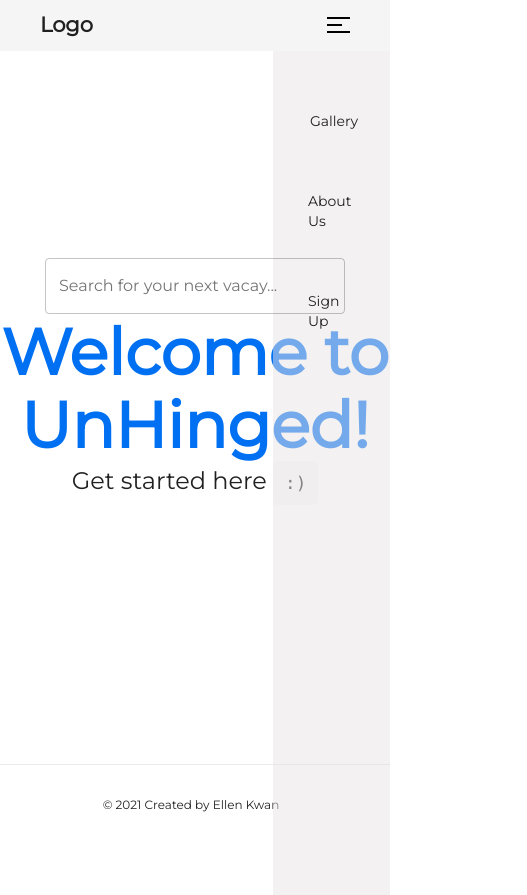
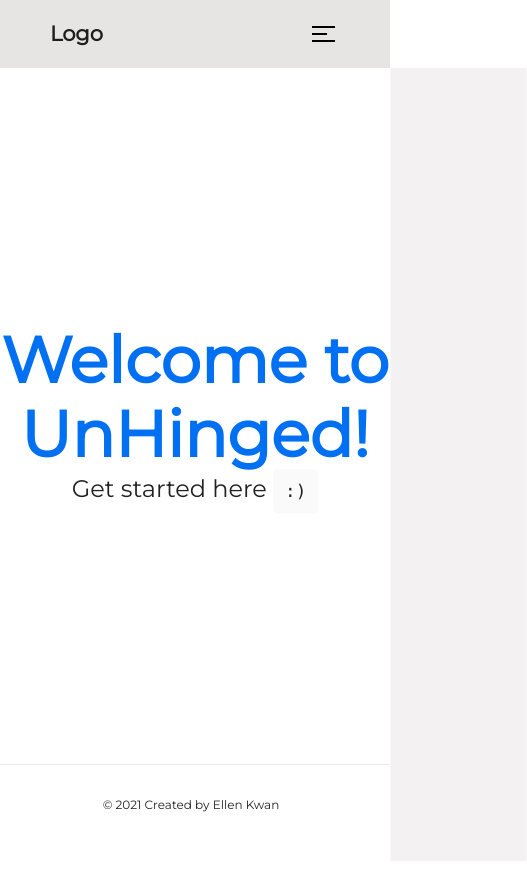
Before and after one commit to ellie1226/lyrixify, a Next.js app: page / in a window 390 px wide. Shown: the whole page, 527 px wide, since content can reach past the window. After the commit the page ends 861 px from the top, so only its background shows below. Built offline with nearby package versions, Linux system fonts and the light colour scheme.

Commit message:
feat: added sass css functionality

```diff
--- a/pages/NavBar.jsx
+++ b/pages/NavBar.jsx
@@ -1,6 +1,31 @@
-import React from "react";
+import React, { useState, useEffect, useRef } from "react";
 
 export default function NavBar() {
+  const [isActive, setActive] = useState(false);
+  const node = useRef();
+
+  // navBar links and paths
+  const menuList = ["Gallery", "About Us", "Sign Up"];
+
+  // className options based on responsive web design
+  const menuOptions = isActive ? "nav-active nav-links" : "nav-links";
+  const burgerOptions = isActive ? "hamburger toggle" : "hamburger";
+
+  useEffect(() => {
+    // add when mounted
+    document.addEventListener("mousedown", handleClick);
+    // return function to be called when unmounted
+    return () => {
+      document.removeEventListener("mousedown", handleClick);
+    };
+  }, []);
+
+  const handleClick = (e) => {
+    if (!node.current.contains(e.target)) {
+      setActive(false);
+    }
+  };
+
   return (
     <div className="nav-container">
       <header>
@@ -8,17 +33,26 @@ export default function NavBar() {
           <h2>Logo</h2>
         </div>
         <nav className="nav-menu">
-          <ul className="nav-links">
-            <li><a href="#">Gallery</a></li>
-            <li><a href="#">About Us</a></li>
-            <li><a href="#">Sign Up</a></li>
+          <ul className={menuOptions}>
+            {menuList.length &&
+              menuList.map((link, i) => {
+                return (
+                  <li key={i}>
+                    <a href="#">{link}</a>
+                  </li>
+                );
+              })}
           </ul>
+          <div
+            className={burgerOptions}
+            onClick={() => setActive(!isActive)}
+            ref={node}
+          >
+            <div className="line1"></div>
+            <div className="line2"></div>
+            <div className="line3"></div>
+          </div>
         </nav>
-        <div className="hamburger">
-          <div className="line1"></div>
-          <div className="line2"></div>
-          <div className="line3"></div>
-        </div>
       </header>
     </div>
   );
--- a/pages/SearchBar.jsx
+++ b/pages/SearchBar.jsx
@@ -4,16 +4,15 @@ import TextField from "@material-ui/core/TextField";
 import Autocomplete from "@material-ui/lab/Autocomplete";
 
 export default function SearchBar() {
+
   return (
-    <div className="search-bar" style={{ width: 300 }}>
+    <div  className="search-bar" style={{ width: 300 }}>
       <Autocomplete
-        id="free-solo"
-        freeSolo
         options={top100Films.map((option) => option.title)}
         renderInput={(params) => (
           <TextField
           {...params}
-          label="Search for your next vacay..."
+          label="Search for a song..."
           margin="normal"
           variant="outlined"
           />
--- a/pages/_app.js
+++ b/pages/_app.js
@@ -2,7 +2,7 @@ import React from "react"
 import { ThemeProvider } from '@material-ui/core/styles';
 import CssBaseline from '@material-ui/core/CssBaseline';
 import theme from '../src/theme';
-import '../styles/globals.css'
+import '../styles/globals.scss'
 
 function MyApp({ Component, pageProps }) {
 
--- a/pages/index.jsx
+++ b/pages/index.jsx
@@ -1,9 +1,9 @@
 import Head from "next/head";
-import styles from "../styles/Home.module.css";
+import styles from "../styles/Home.module.scss";
 import NavBar from "./NavBar";
-import SearchBar from "./SearchBar";
 
 export default function Home() {
+
   return (
     <>
       <div className={styles.container}>
@@ -14,14 +14,12 @@ export default function Home() {
         </Head>
         <NavBar />
         <main className={styles.main}>
-          <SearchBar />
           <h1 className={styles.title}>
             <a>Welcome to UnHinged!</a>
           </h1>
 
           <p className={styles.description}>
-            Get started here{" "}
-            <code className={styles.code}>:)</code>
+            Get started here <code className={styles.code}>:)</code>
           </p>
         </main>
 
@@ -32,8 +30,7 @@ export default function Home() {
             rel="noopener noreferrer"
           >
             © 2021 Created by Ellen Kwan
-            <span className={styles.logo}>
-            </span>
+            <span className={styles.logo}></span>
           </a>
         </footer>
       </div>
--- a/pages/indexRef.jsx
+++ b/pages/indexRef.jsx
@@ -1,6 +1,5 @@
 import Head from "next/head";
-import Image from "next/image";
-import styles from "../styles/Home.module.css";
+import styles from "../styles/Home.module.scss";
 import NavBar from "./NavBar";
 import SearchBar from "./SearchBar";
 
--- a/styles/Home.module.css
+++ b/styles/Home.module.scss
@@ -1,3 +1,6 @@
+@mixin flexCenter {
+  text-align: center;
+}
 .container {
   min-height: 100vh;
   display: flex;
@@ -25,39 +28,33 @@
   display: flex;
   justify-content: center;
   align-items: center;
-}
-
-.footer a {
+  a {
     width: 20%;
     display: flex;
     justify-content: center;
     align-items: center;
     flex-grow: 1;
   }
-
-.title a {
-  color: #0070f3;
-  text-decoration: none;
-}
-
-.title a:hover,
-.title a:focus,
-.title a:active {
-  text-decoration: underline;
 }
 
 .title {
   margin: 0;
   line-height: 1.15;
   font-size: 4rem;
+  a {
+    color: #0070f3;
+    text-decoration: none;
+    &:hover,
+    &:focus,
+    &:active {
+      text-decoration: underline;
     }
-
-.title,
-.description {
-  text-align: center;
+  }
+  @include flexCenter();
 }
 
 .description {
+  @include flexCenter();
   line-height: 1.5;
   font-size: 1.5rem;
 }
@@ -90,24 +87,21 @@
   border-radius: 10px;
   transition: color 0.15s ease, border-color 0.15s ease;
   width: 45%;
-}
-
-.card:hover,
-.card:focus,
-.card:active {
+  &:hover,
+  &:focus,
+  &:active {
   color: #0070f3;
   border-color: #0070f3;
   }
-
-.card h2 {
+  h2 {
     margin: 0 0 1rem 0;
     font-size: 1.5rem;
   }
-
-.card p {
+  p {
     margin: 0;
     font-size: 1.25rem;
     line-height: 1.5;
+  }
 }
 
 .logo {
--- a/styles/globals.css
+++ /dev/null
@@ -1,143 +0,0 @@
-@import url('https://fonts.googleapis.com/css2?family=Montserrat&display=swap');
-
-:root {
-  --main-color: #0070f3;
-}
-
-html,
-body {
-  width: 100%;
-  padding: 0;
-  margin: 0;
-  font-family: Montserrat, Roboto, Helvetica Neue, sans-serif;
-}
-
-* {
-  box-sizing: border-box;
-  margin: 0;
-  padding: 0;
-}
-
-.logo {
-  cursor: pointer;
-  margin-right: auto;
-  margin-left: 40px
-}
-
-a {
-  color: inherit;
-  text-decoration: none;
-}
-
-header {
-  min-height: 6vh;
-  display: flex;
-  justify-content: flex-end;
-  align-items: center;
-  flex-direction: row;
-  background-color:#f5f5f5;
-}
-
-.nav-container {
-  width: 100%;
-}
-
-.nav-menu .nav-links{
-  display: inline-flex;
-  flex-direction: flex-end;
-  list-style-type: none;
-  cursor: pointer;
-  margin-left: auto;
-  margin-right: 40px;
-}
-
-.nav-links li {
-  display: inline-block;
-  margin: 0 20px;
-  font-size: 14px;
-}
-
-.nav-links li:hover {
-  color: var(--main-color);
-}
-
-/* .nav-menu button {
-  background-color: transparent;
-  font-family: Montserrat;
-  padding: 7px 19px;
-  border-radius: 19px;
-  font-size: 14px;
-  border-color: #FACD3D;
-  margin-right: 40px;
-  margin-left: 20px;
-}
-
-.nav-menu button:hover {
-  background-color: #FACD3D;
-  cursor: pointer;
-  color: white;
-} */
-
-/* .btnd:active,
-.btnd:focus,
-.btnd:focus:active {
-  background-image: none;
-  outline: 0;
-  box-shadow: none;
-} */
-
-.hamburger {
-  display: none;
-}
-
-.hamburger div{
-  width: 23px;
-  height: 2px;
-  background-color: black;
-  margin: 5px;
-  margin-right: 40px;
-}
-
-.hamburger :nth-child(2){
-  width: 15px;
-  align-self: right;
-}
-
-
-/*-----Main Page-----*/
-.search-bar {
-  margin-top: -200px;
-  margin-bottom: 50px;
-  position: absolute;
-}
-
-/*-----Media Screens-----*/
-@media screen and (max-width: 1024px) {
-  .nav-links li {
-    margin: 0 12px;
-  }
-}
-
-@media screen and (max-width: 768px) {
-  .nav-links {
-    position: absolute;
-    top: 6vh;
-    right: -40px;
-    width: 30%;
-    padding-top: 30px;
-    padding-left: 5px;
-    flex-direction: column;
-    background-color: rgb(231, 228, 228, 0.5);
-    height: 100vh;
-    align-items: center;
-  }
-  .nav-links li{
-    margin: 30px;
-  }
-  /* body {
-    display: none;
-  } */
-  .hamburger {
-    display:block;
-  }
-}
--- /dev/null
+++ b/styles/globals.scss
@@ -0,0 +1,149 @@
+@import url('https://fonts.googleapis.com/css2?family=Montserrat&display=swap');
+
+// variables
+$primary-color: #0070f3;
+$font-stack: Montserrat, Roboto, Helvetica Neue, sans-serif;
+$background-color: rgb(231, 228, 228);
+
+
+html,
+body {
+  width: 100%;
+  padding: 0;
+  margin: 0;
+  font-family: $font-stack;
+}
+
+* {
+  box-sizing: border-box;
+  margin: 0;
+  padding: 0;
+}
+
+.logo {
+  cursor: pointer;
+  margin-right: auto;
+  margin-left: 50px
+}
+
+a {
+  color: inherit;
+  text-decoration: none;
+}
+
+header {
+  min-height: 8vh;
+  display: flex;
+  justify-content: flex-end;
+  align-items: center;
+  flex-direction: row;
+  background-color: $background-color;
+}
+
+.nav-container {
+  width: 100%;
+  .nav-menu {
+    margin-right: 50px;
+  }
+  .nav-links {
+    list-style-type: none;
+    cursor: pointer;
+    margin-left: auto;
+    li {
+      margin-left: 30px;
+      display: inline-block;
+      font-size: 14px;
+      &:hover {
+        color:$primary-color
+      }
+    }
+  }
+}
+
+.hamburger {
+  display: none;
+  cursor: pointer;
+  transition: all 0.3s ease;
+  div {
+    width: 23px;
+    height: 2px;
+    background-color: black;
+    margin: 5px;
+  }
+  :nth-child(2) {
+    width: 15px;
+    align-self: right;
+  }
+}
+
+.toggle {
+  .line1 {
+    transform: rotate(-45deg) translate(-5px,5px);
+  }
+  .line2 {
+    opacity: 0;
+  }
+  .line3 {
+    transform: rotate(45deg) translate(-5px,-4px);
+  }
+}
+
+/*-----Media Screens-----*/
+@media screen and (max-width: 1024px) {
+  .nav-links li {
+    margin: 0 12px;
+  }
+}
+
+@media screen and (max-width: 768px) {
+  body {
+    overflow-x: hidden;
+  }
+
+  .nav-links {
+    position: absolute;
+    right: 0px;
+    height: 94vh;
+    top: 8vh;
+    margin-right: 0px;
+    width: 35%;
+    padding-top: 30px;
+    display: flex;
+    flex-direction: column;
+    align-items: center;
+    transform: translateX(100%);
+    background-color: rgba($background-color, 0.5);
+    align-items: center;
+    li {
+      margin: 25px;
+      opacity: 0;
+    }
+    a {
+      font-size: 12px;
+    }
+  }
+
+  .nav-active {
+    transition: transform 0.5s ease-in;
+    transform: translateX(0%);
+    li {
+      opacity: 100%;
+      animation: navLink-fade 2s;
+    }
+  }
+
+  .hamburger {
+    display: block;
+  }
+}
+// navBar animation
+@keyframes navLink-fade {
+  from {
+    opacity: 0;
+    transform: translateX(50px);
+  }
+  to {
+    opacity: 1;
+    transform: translateX(0px);
+  }
+}
```
Lines whose indentation alone changed are shown as unchanged.
